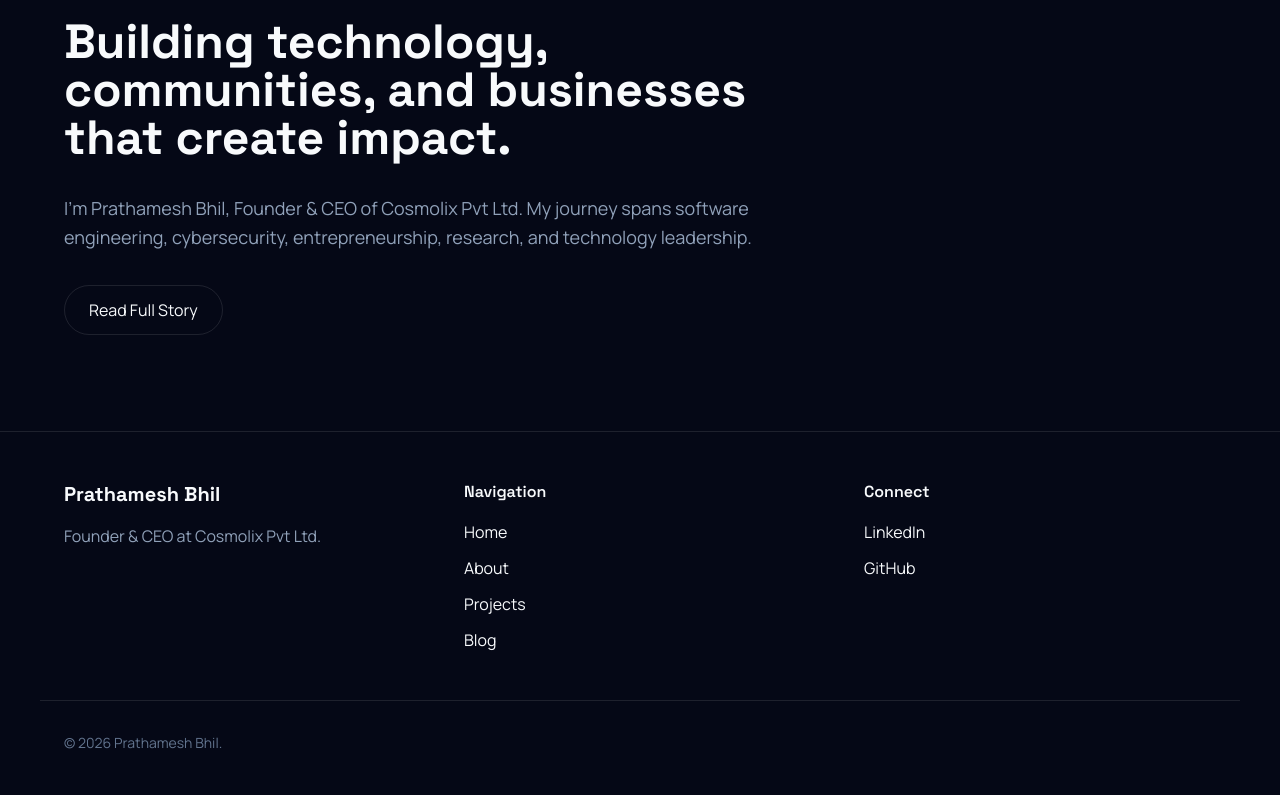
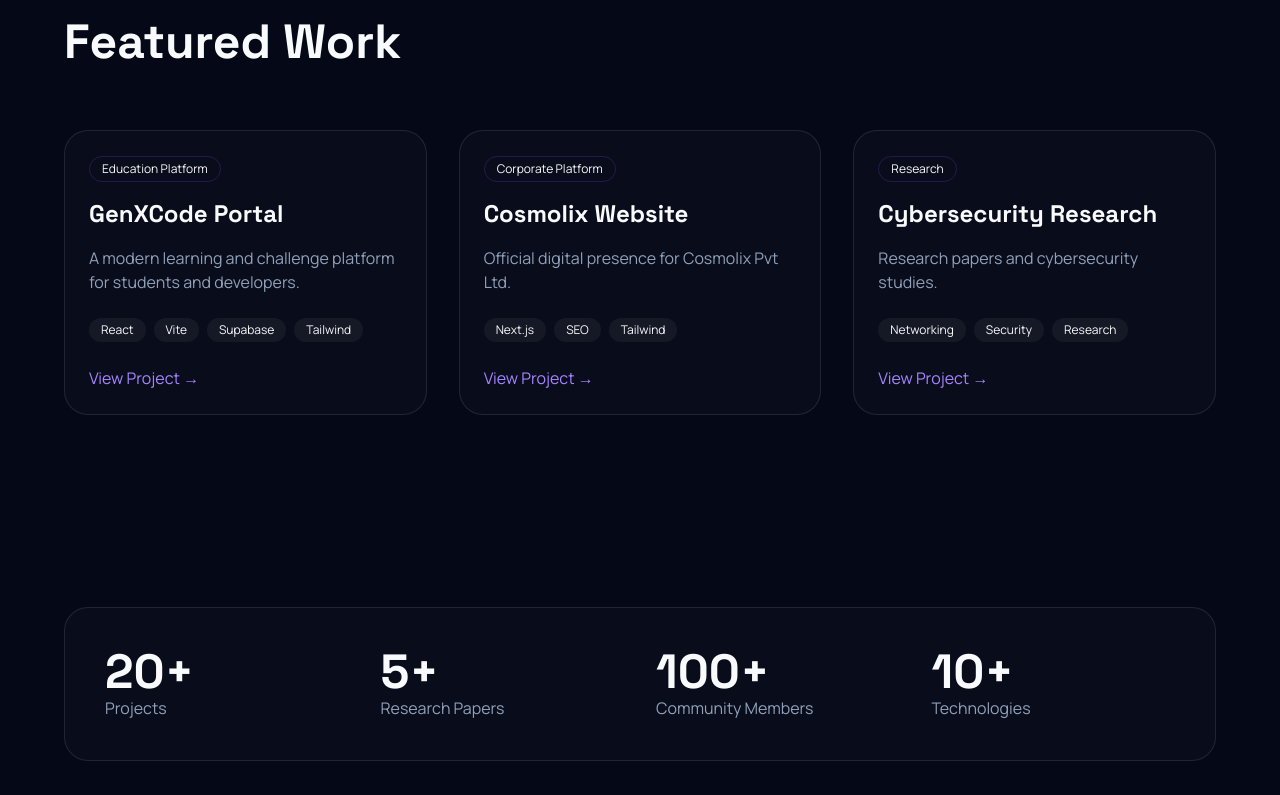
Before and after one commit to 0x-pratham/Portfolio, a Next.js app: page / in a window 1280 px wide. Shown: the part 1145-1940 px from the top of the page. Built offline with nearby package versions, Linux system fonts and the light colour scheme.

Commit message:
Dev: Develpment Stage 1

```diff
--- a/app/page.tsx
+++ b/app/page.tsx
@@ -4,6 +4,8 @@
 import { Hero } from "@/components/sections/hero";
 import { SocialProof } from "@/components/sections/social-proof";
 import { AboutPreview } from "@/components/sections/about-preview";
+import { Metrics } from "@/components/sections/metrics";
+import { FeaturedProjects } from "@/components/sections/featured-projects";
 
 export default function HomePage() {
   return (
@@ -13,6 +15,8 @@
       <main>
         <Hero />
         <SocialProof />
+        <FeaturedProjects />
+        <Metrics />
         <AboutPreview />
       </main>
 
--- /dev/null
+++ b/components/sections/featured-projects.tsx
@@ -0,0 +1,91 @@
+import Link from "next/link";
+
+import { projects } from "@/data/projects";
+
+export function FeaturedProjects() {
+  return (
+    <section
+      id="projects"
+      className="py-24"
+    >
+      <div className="container-custom">
+        <div className="mb-16">
+          <p className="mb-4 text-sm uppercase tracking-[0.2em] text-violet-400">
+            Projects
+          </p>
+
+          <h2 className="text-4xl font-bold md:text-5xl">
+            Featured Work
+          </h2>
+        </div>
+
+        <div className="grid gap-8 md:grid-cols-2 xl:grid-cols-3">
+          {projects.map((project) => (
+            <article
+              key={project.id}
+              className="
+                group
+                rounded-3xl
+                border
+                border-white/10
+                bg-white/[0.02]
+                p-6
+                transition-all
+                duration-300
+                hover:-translate-y-2
+                hover:border-violet-500/40
+              "
+            >
+              <span
+                className="
+                  mb-4
+                  inline-block
+                  rounded-full
+                  border
+                  border-violet-500/20
+                  px-3
+                  py-1
+                  text-xs
+                "
+              >
+                {project.category}
+              </span>
+
+              <h3 className="mb-4 text-2xl font-bold">
+                {project.title}
+              </h3>
+
+              <p className="mb-6 text-slate-400">
+                {project.description}
+              </p>
+
+              <div className="mb-6 flex flex-wrap gap-2">
+                {project.technologies.map((tech) => (
+                  <span
+                    key={tech}
+                    className="
+                      rounded-full
+                      bg-white/5
+                      px-3
+                      py-1
+                      text-xs
+                    "
+                  >
+                    {tech}
+                  </span>
+                ))}
+              </div>
+
+              <Link
+                href={project.href}
+                className="text-violet-400"
+              >
+                View Project →
+              </Link>
+            </article>
+          ))}
+        </div>
+      </div>
+    </section>
+  );
+}
--- /dev/null
+++ b/components/sections/metrics.tsx
@@ -0,0 +1,60 @@
+export function Metrics() {
+  return (
+    <section className="py-24">
+      <div className="container-custom">
+        <div
+          className="
+            grid
+            gap-8
+            rounded-3xl
+            border
+            border-white/10
+            bg-white/[0.02]
+            p-10
+            md:grid-cols-4
+          "
+        >
+          <div>
+            <h3 className="text-5xl font-bold">
+              20+
+            </h3>
+
+            <p className="text-slate-400">
+              Projects
+            </p>
+          </div>
+
+          <div>
+            <h3 className="text-5xl font-bold">
+              5+
+            </h3>
+
+            <p className="text-slate-400">
+              Research Papers
+            </p>
+          </div>
+
+          <div>
+            <h3 className="text-5xl font-bold">
+              100+
+            </h3>
+
+            <p className="text-slate-400">
+              Community Members
+            </p>
+          </div>
+
+          <div>
+            <h3 className="text-5xl font-bold">
+              10+
+            </h3>
+
+            <p className="text-slate-400">
+              Technologies
+            </p>
+          </div>
+        </div>
+      </div>
+    </section>
+  );
+}
--- /dev/null
+++ b/data/projects.ts
@@ -0,0 +1,52 @@
+import { Project } from "@/types/project";
+
+export const projects: Project[] = [
+  {
+    id: 1,
+    title: "GenXCode Portal",
+    category: "Education Platform",
+    description:
+      "A modern learning and challenge platform for students and developers.",
+
+    technologies: [
+      "React",
+      "Vite",
+      "Supabase",
+      "Tailwind",
+    ],
+
+    href: "#",
+  },
+
+  {
+    id: 2,
+    title: "Cosmolix Website",
+    category: "Corporate Platform",
+    description:
+      "Official digital presence for Cosmolix Pvt Ltd.",
+
+    technologies: [
+      "Next.js",
+      "SEO",
+      "Tailwind",
+    ],
+
+    href: "#",
+  },
+
+  {
+    id: 3,
+    title: "Cybersecurity Research",
+    category: "Research",
+    description:
+      "Research papers and cybersecurity studies.",
+
+    technologies: [
+      "Networking",
+      "Security",
+      "Research",
+    ],
+
+    href: "#",
+  },
+];
--- /dev/null
+++ b/types/project.ts
@@ -0,0 +1,8 @@
+export interface Project {
+  id: number;
+  title: string;
+  description: string;
+  category: string;
+  technologies: string[];
+  href: string;
+}
```
